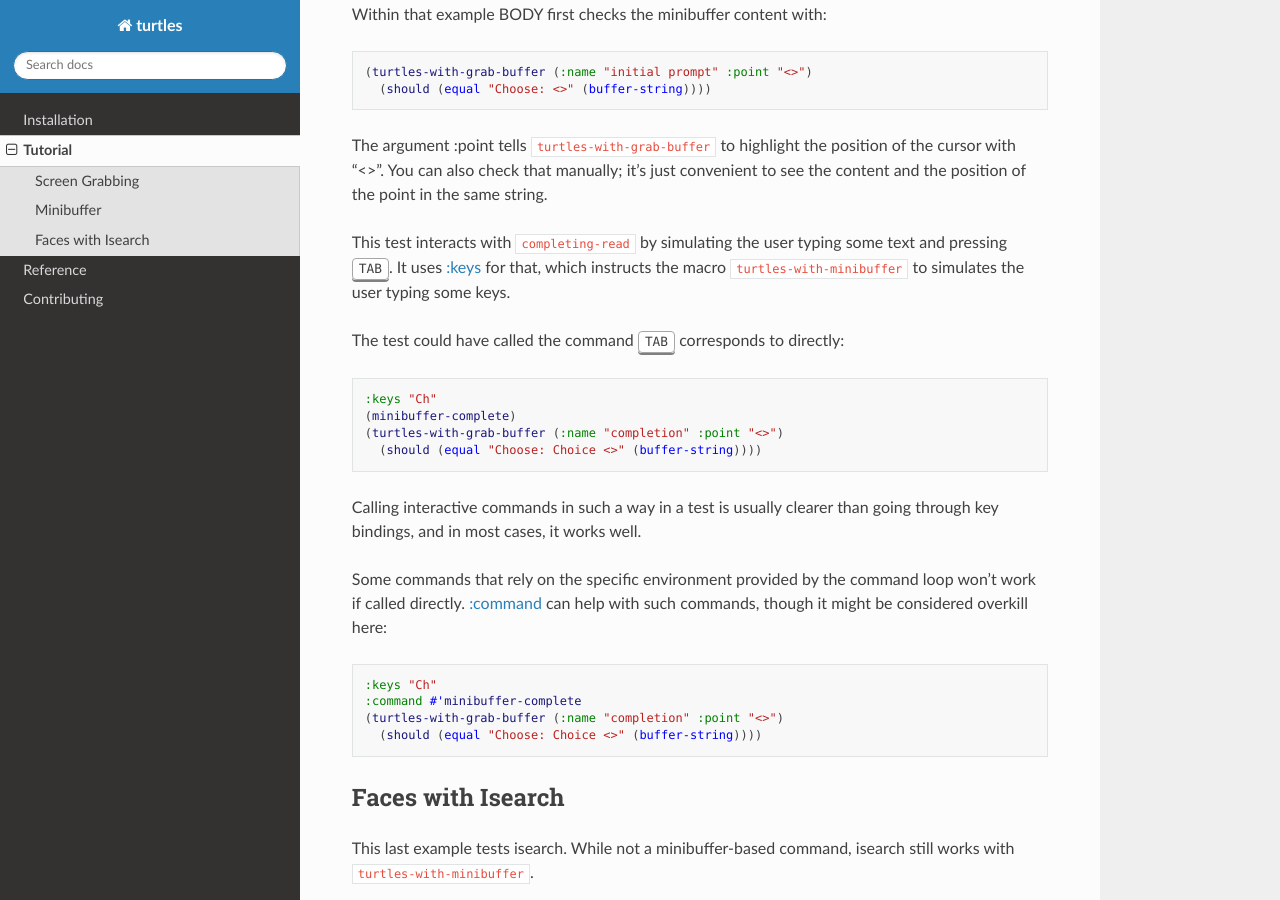
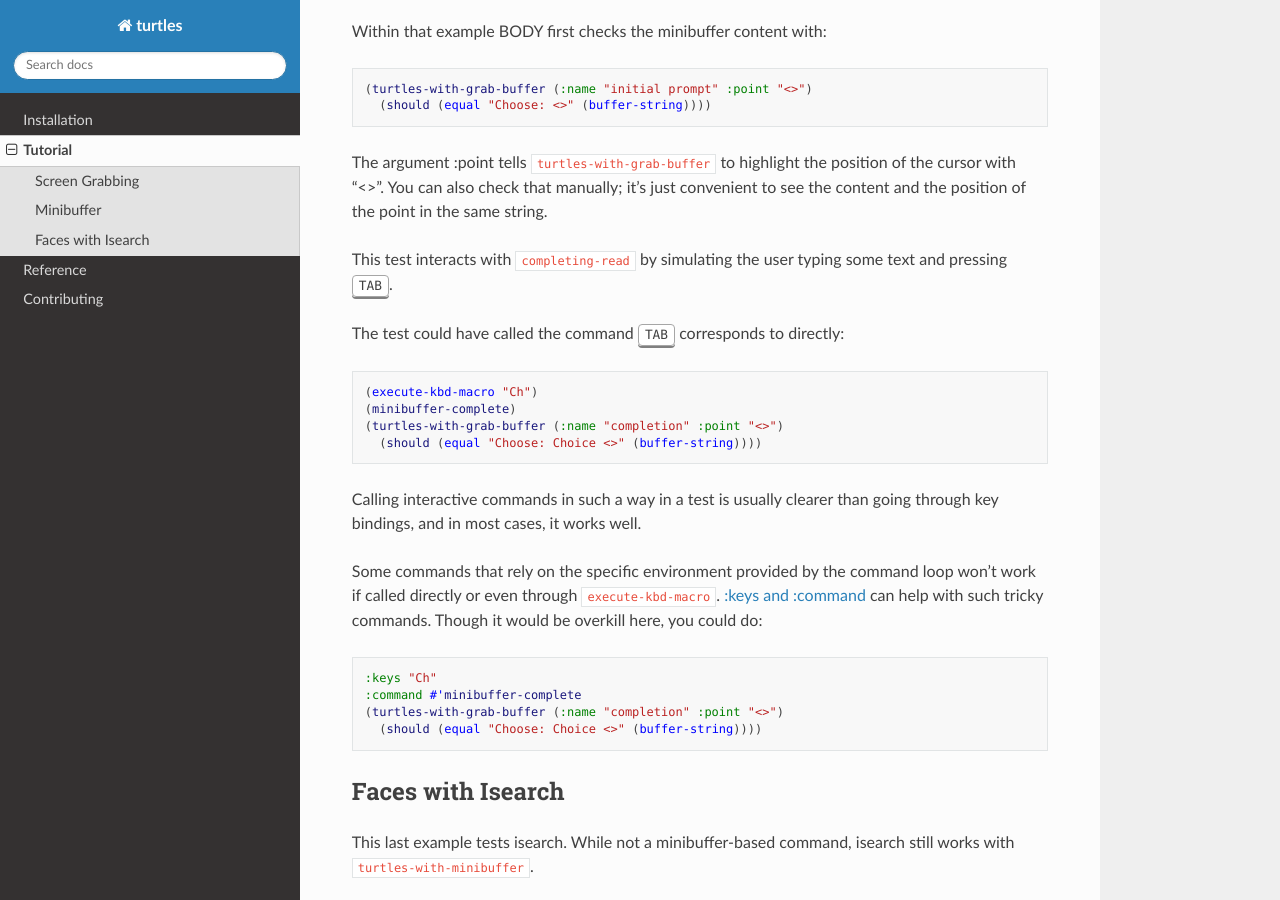
Before and after one commit to emacsmirror/turtles, a Sphinx documentation site: the page built from docs/source/tutorial.rst, in a window 1280 px wide and 900 px high, scrolled down 3715 px. Built offline with Sphinx 7.4.7 and the Read the Docs theme 3.1.0, drawn with Linux system fonts in a browser that asks for light colours; some of the changed text lies outside the part shown.

Commit message:
doc: Push use of (execute-kbd-macro) over :keys.

```diff
--- a/docs/source/tutorial.rst
+++ b/docs/source/tutorial.rst
@@ -178,11 +178,12 @@ This second example illustrates the use of
           (turtles-with-grab-buffer (:name "initial prompt" :point "<>")
             (should (equal "Choose: <>" (buffer-string))))
 
-          :keys "Ch TAB"
+          (execute-kbd-macro "Ch")
+          (minibuffer-complete)
           (turtles-with-grab-buffer (:name "completion" :point "<>")
             (should (equal "Choose: Choice <>" (buffer-string))))
 
-          :keys "B"))))
+          (execute-kbd-macro "B")))))
 
 
 :code:`turtles-with-minibuffer` takes as argument two separate sections, as shown below:
@@ -226,16 +227,13 @@ that manually; it's just convenient to see the content and the
 position of the point in the same string.
 
 This test interacts with :code:`completing-read` by simulating the
-user typing some text and pressing :kbd:`TAB`. It uses :ref:`:keys
-<minibuffer>` for that, which instructs the macro
-:code:`turtles-with-minibuffer` to simulates the user typing some
-keys.
+user typing some text and pressing :kbd:`TAB`.
 
 The test could have called the command :kbd:`TAB` corresponds to directly:
 
 .. code-block:: elisp
 
-        :keys "Ch"
+        (execute-kbd-macro "Ch")
         (minibuffer-complete)
         (turtles-with-grab-buffer (:name "completion" :point "<>")
           (should (equal "Choose: Choice <>" (buffer-string))))
@@ -244,9 +242,10 @@ Calling interactive commands in such a way in a test is usually
 clearer than going through key bindings, and in most cases, it works well.
 
 Some commands that rely on the specific environment provided by the
-command loop won't work if called directly.
-:ref:`:command <minibuffer>` can help with such commands,
-though it might be considered overkill here:
+command loop won't work if called directly or even through
+:code:`execute-kbd-macro`. :ref:`:keys and :command <minibuffer>` can
+help with such tricky commands. Though it would be overkill here, you
+could do:
 
 .. code-block:: elisp
 
```
Also changed, not shown: docs/source/reference.rst (+15 -3 lines), 2 other files.
